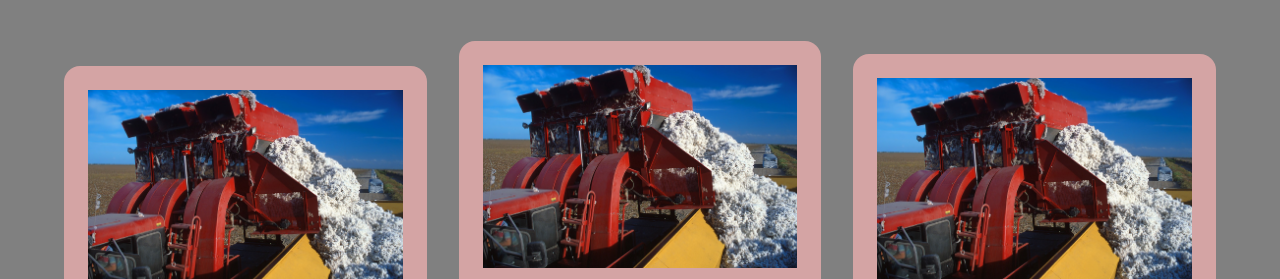
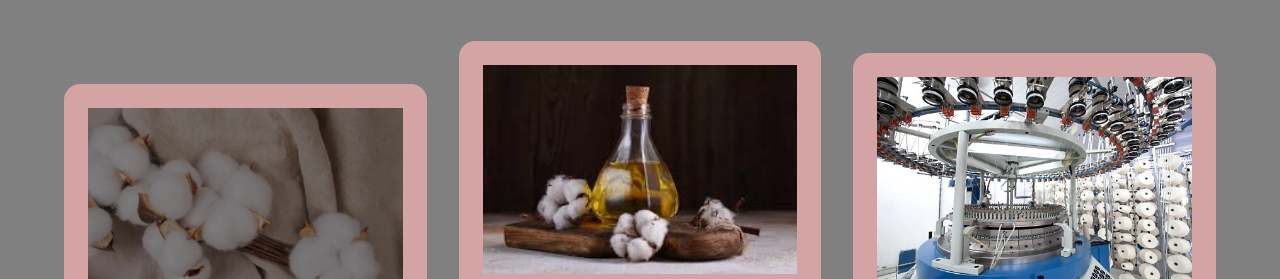
Before and after one commit to hitalo20/agrinho, a plain HTML site: page index.html in a window 1280 px wide. Shown: the part 1297-1576 px from the top of the page. Drawn offline with Linux system fonts and the light colour scheme.

Commit message:
gbrthr5r

```diff
--- a/index.html
+++ b/index.html
@@ -78,20 +78,20 @@
 
           <div class="services__cards">
             <div class="services__card">
-                           <img src="rafa.png" height="50%" width="100%"/>
+                           <img src="algodão.png" height="50%" width="100%"/>
               <h3 class="services__card-title">Produção de fibra têxtil:</h3>
               <p class="services__card-description"> A fibra do algodão é utilizada para a produção de tecidos, roupas, fios e outros produtos têxteis.  </p>
             </div>
 
             <div class="services__card">
-              <img src="rafa.png" height="50%" width="100%"/>
+              <img src="oleodealgodao.jpeg" height="50%" width="100%"/>
               <h3 class="services__card-title">Extração de óleo:</h3>
               <p class="services__card-description">As sementes do algodão são processadas para extrair óleo, que é utilizado em diversas aplicações, como alimentos, cosméticos e produtos industriais.
 </p>
             </div>
 
             <div class="services__card">
-              <img src="rafa.png" height="50%" width="100%"/>
+              <img src="industriadealgodao.jpg" height="50%" width="100%"/>
               <h3 class="services__card-title">Industriais</h3>
               <p class="services__card-description">A fibra pode ser utilizada em diversas aplicações industriais, como na produção de papel e de produtos de limpeza.
 </p>
@@ -107,6 +107,8 @@
             O cultivo do algodão é importante tanto para a economia quanto para a geração de empregos.
             O algodão é utilizado na produção de têxteis, mas também para a extração de óleo e na alimentação animal. </p>
 
+          </div>
+        </div>
         </div>
       </section>
 
```
